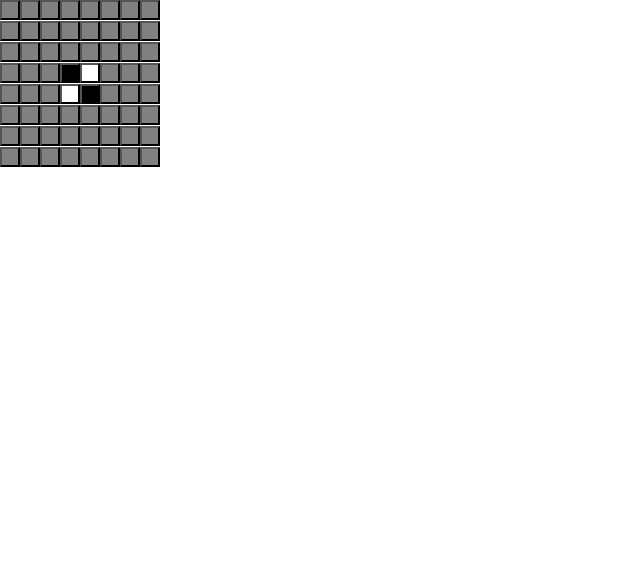
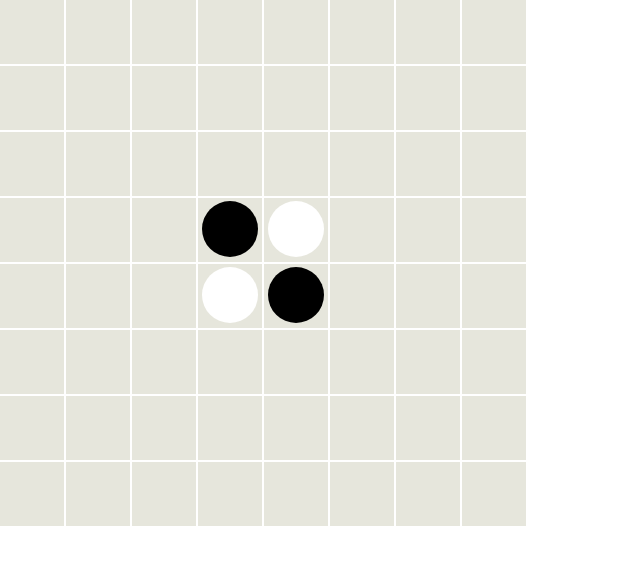
Before and after one commit to thesauri/reversai, a React (Create React App) app in the folder frontend/: page / in a window 1280 px wide. Shown: the top 564 px of the page, without its empty margins (0-640 px from the left). Built offline with nearby package versions, Linux system fonts and the light colour scheme.

Commit message:
style board

```diff
--- a/frontend/src/components/Othello.js
+++ b/frontend/src/components/Othello.js
@@ -1,38 +1,24 @@
 import React from 'react'
-
-const Tile = ({ tile }) => {
-  const style = {
-    width: '20px',
-    height: '20px'
-  }
-  if (tile === 'white') {
-    style.background = 'white'
-  } else if (tile === 'black') {
-    style.background = 'black'
-  } else {
-    style.background = 'gray'
-  }
-  return (
-    <button style={style}></button>
-  )
-}
-
-const Row = ({ row }) => {
-  return (
-    <div>
-      {row.map((tile, index) => (
-        <Tile key={index} tile={tile} />
-      ))}
-    </div>
-  )
-}
+import Tile from './Tile'
 
 const Othello = (props) => {
+  const style = {
+    display: 'inline-grid',
+    gridGap: '2px',
+  }
+
   return (
-    <div>
-      {props.board.map((row, index) => (
-        <Row key={index} row={row} />
-      ))}
+    <div style={style}>
+      {props.board.map((row, rowIndex) => {
+        return row.map((tile, columnIndex) => (
+          <Tile
+          key={`${rowIndex}${columnIndex}`}
+          tile={tile}
+          rowIndex={rowIndex}
+          columnIndex={columnIndex}
+          />
+        ))
+      })}
     </div>
   )
 }
--- /dev/null
+++ b/frontend/src/components/Tile.js
@@ -0,0 +1,47 @@
+import React from 'react'
+
+const Tile = ({
+  tile,
+  rowIndex,
+  columnIndex
+}) => {
+  const style = {
+    width: '4rem',
+    height: '4rem',
+    gridColumnStart: columnIndex + 1,
+    backgroundColor: 'rgb(230, 230, 220)',
+    display: 'inline-block',
+    border: 'none',
+    padding: '0.2rem 0.2rem',
+    margin: 0,
+    textDecoration: 'none',
+    textAlign: 'center',
+    transition: 'background 250ms ease-in-out, transform 150ms ease',
+    webkitAppearance: 'none',
+    mozAppearance: 'none',
+  }
+  const circleStyle = {
+    height: '3.5rem',
+    width: '3.5rem',
+    position: 'relative',
+    //right: '8px',
+    borderRadius: '50%',
+    display: 'inline-block',
+  }
+
+  if (tile === 'white') {
+    circleStyle.backgroundColor = 'white'
+  } else if (tile === 'black') {
+    circleStyle.backgroundColor = 'black'
+  } else {
+    style.cursor = 'pointer'
+  }
+
+  return (
+    <button style={style}>
+      <span style={circleStyle}></span>
+    </button>
+  )
+}
+
+export default Tile
```
